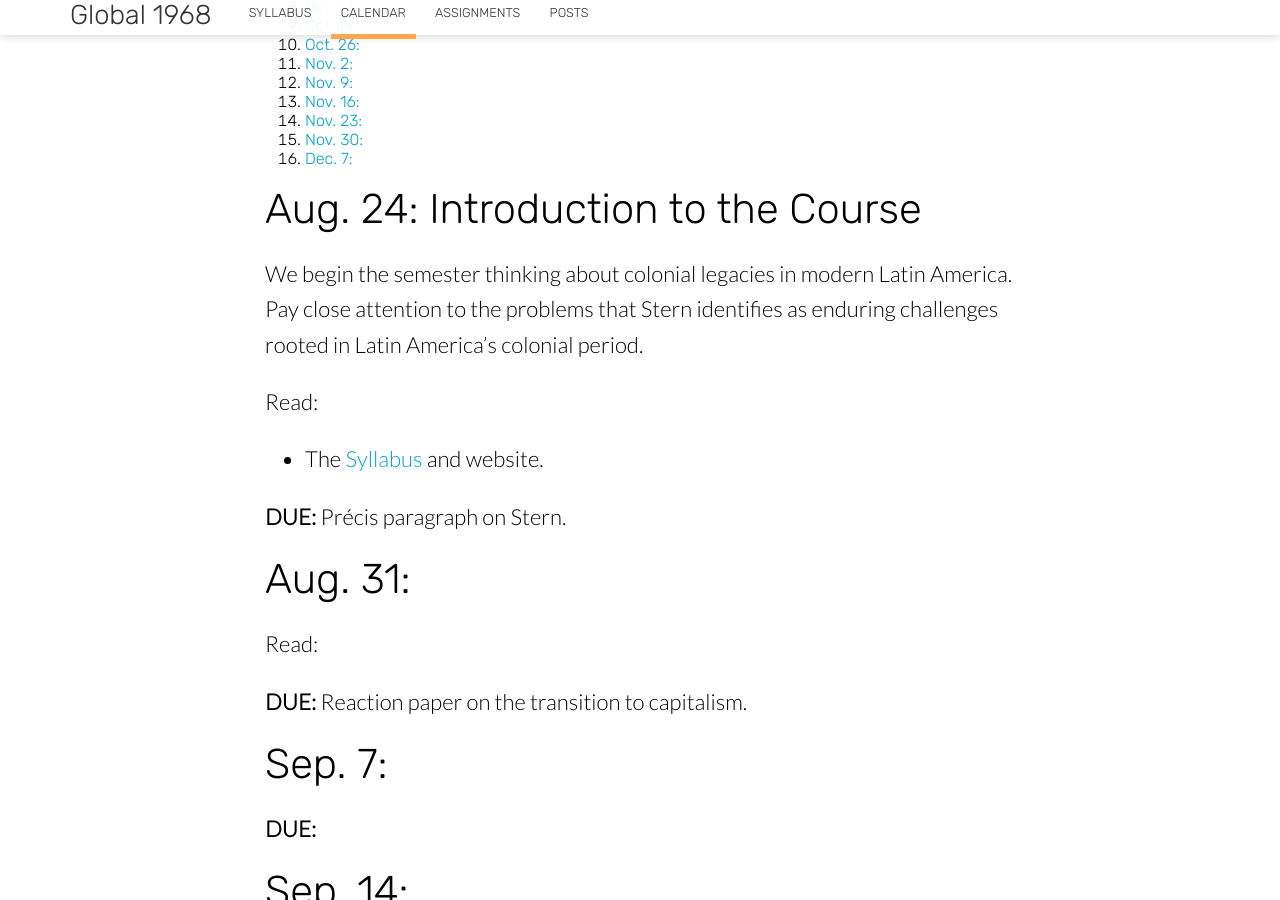
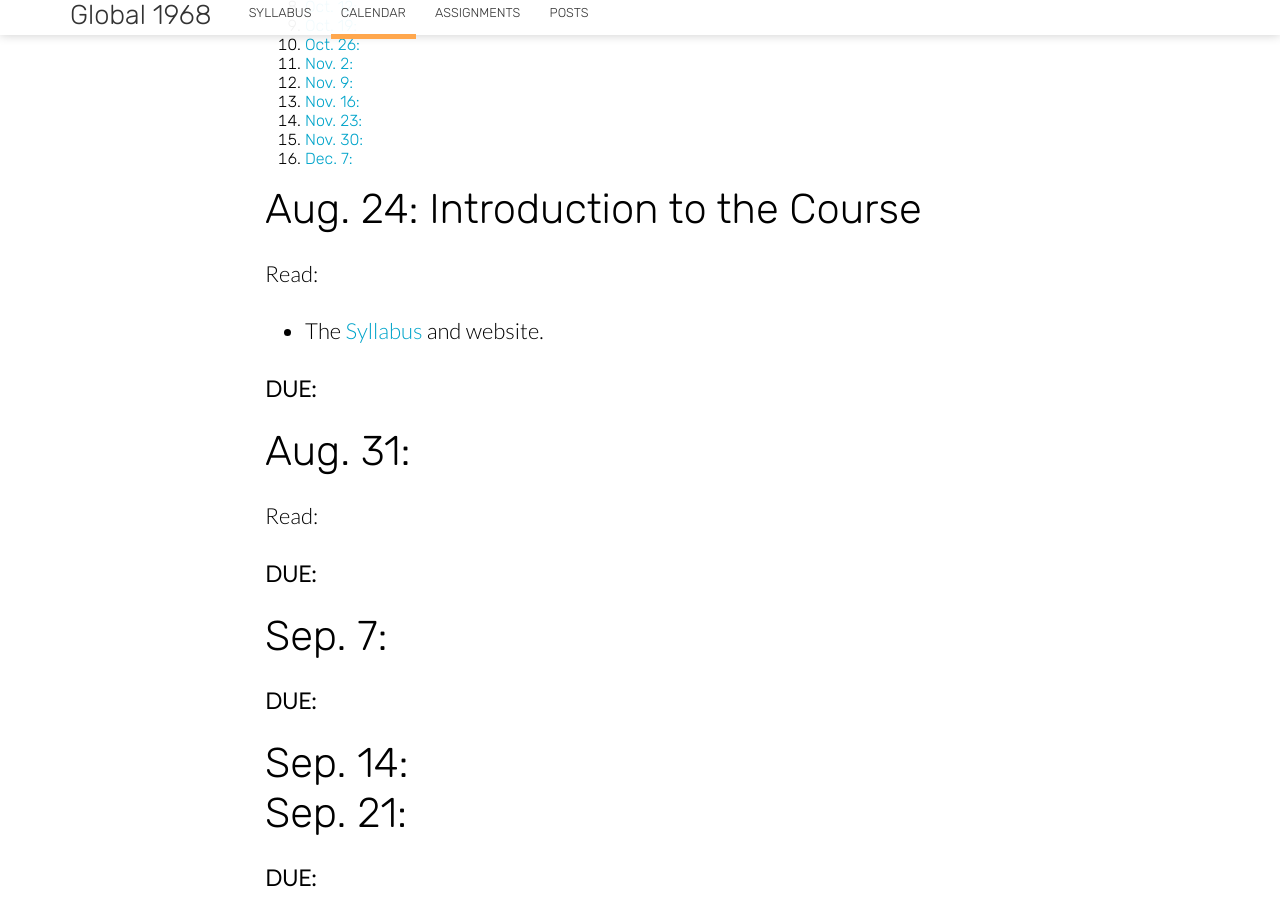
Before and after one commit to chadblack/Global1968, a Jekyll site: the page built from calendar.md, in a window 1280 px wide and 900 px high, scrolled down 1093 px. Built offline with Jekyll 4.4.1, drawn with Linux system fonts in a browser that asks for light colours; nearby versions of some CDN libraries; some of the changed text lies outside the part shown.

Commit message:
trying a few more

```diff
--- a/calendar.md
+++ b/calendar.md
@@ -9,15 +9,11 @@
 
 ## Aug. 24: Introduction to the Course
 
-We begin the semester thinking about colonial legacies in modern Latin America.
-Pay close attention to the problems that Stern identifies as enduring
-challenges rooted in Latin America's colonial period.
-
 Read:
 
 * The [Syllabus]() and website.
 
-**DUE:** Précis paragraph on Stern.
+**DUE:**
 
 ## Aug. 31:
 
@@ -25,7 +21,7 @@
 Read:
 
 
-**DUE:** Reaction paper on the transition to capitalism.
+**DUE:**
 
 
 
@@ -40,14 +36,12 @@
 
 **DUE:**
 
-Research memo on Fischer.
 
 ## Sep. 28:
 
 
 **DUE:**
 
-Colombia Paper on Britto and Films.
 
 
 ## Oct. 5: Fall Break
@@ -57,30 +51,30 @@
 ## Oct. 12:
 
 
-**DUE:** Research memo on Grandin.
+**DUE:**
 
 
 ## Oct. 19:
 
 
-**DUE:** Research memo on Grandin.
+**DUE:**
 
 ## Oct. 26:
 
-**DUE:** Guatemala paper on Grandin and Films.
+**DUE:**
 
 ## Nov. 2:
 
 ## Nov. 9:
 
-**DUE:** Reserach memo on Yashar or Hindery.
+**DUE:**
 
 ## Nov. 16:
 
 
 ## Nov. 23:
 
-**DUE:** Andes film paper. Chose one film, and one book.
+**DUE:**
 
 ## Nov. 30:
 
```
Also changed, not shown: trailer.md (+1 -1 lines).
